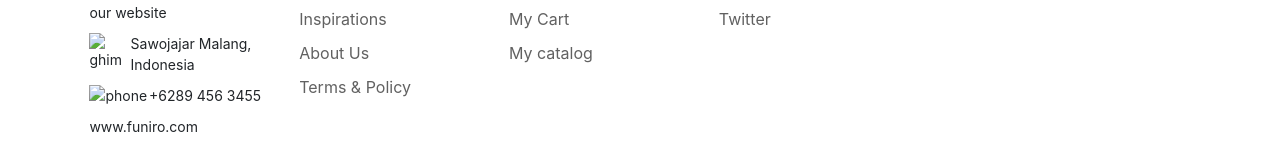
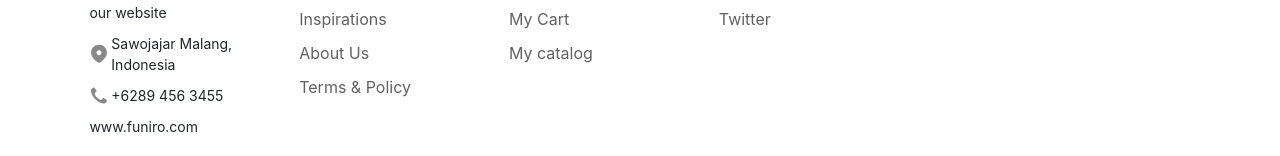
Before and after one commit to NguyenTruongAn5/NguyenTruongAn-TestFE, a plain HTML site: page index.html in a window 1280 px wide. Shown: the part 3809-3965 px from the top of the page. Drawn offline with nearby package versions, Linux system fonts and the light colour scheme; the site is published under a folder, as on GitHub Pages, so addresses that start at the root find nothing.

Commit message:
update imgs
update imgs

```diff
--- a/index.html
+++ b/index.html
@@ -546,11 +546,11 @@
                     <p>Funiro.</p>
                     <li class="footer__content">Worldwide furniture store since 2020. We sell over 1000+ branded products on our website</li>
                     <li class="footer__content">
-                        <img src="/Images/Pin 24px.svg" alt="ghim">
+                        <img src="Images/Pin 24px.svg" alt="ghim">
                         <span>Sawojajar Malang, Indonesia</span>
                     </li>
                     <li class="footer__content">
-                        <img src="/Images/Phone 24px.svg" alt="phone">
+                        <img src="Images/Phone 24px.svg" alt="phone">
                         <span>+6289 456 3455</span>
                     </li>
                     <li class="footer__content">www.funiro.com</li>
```
